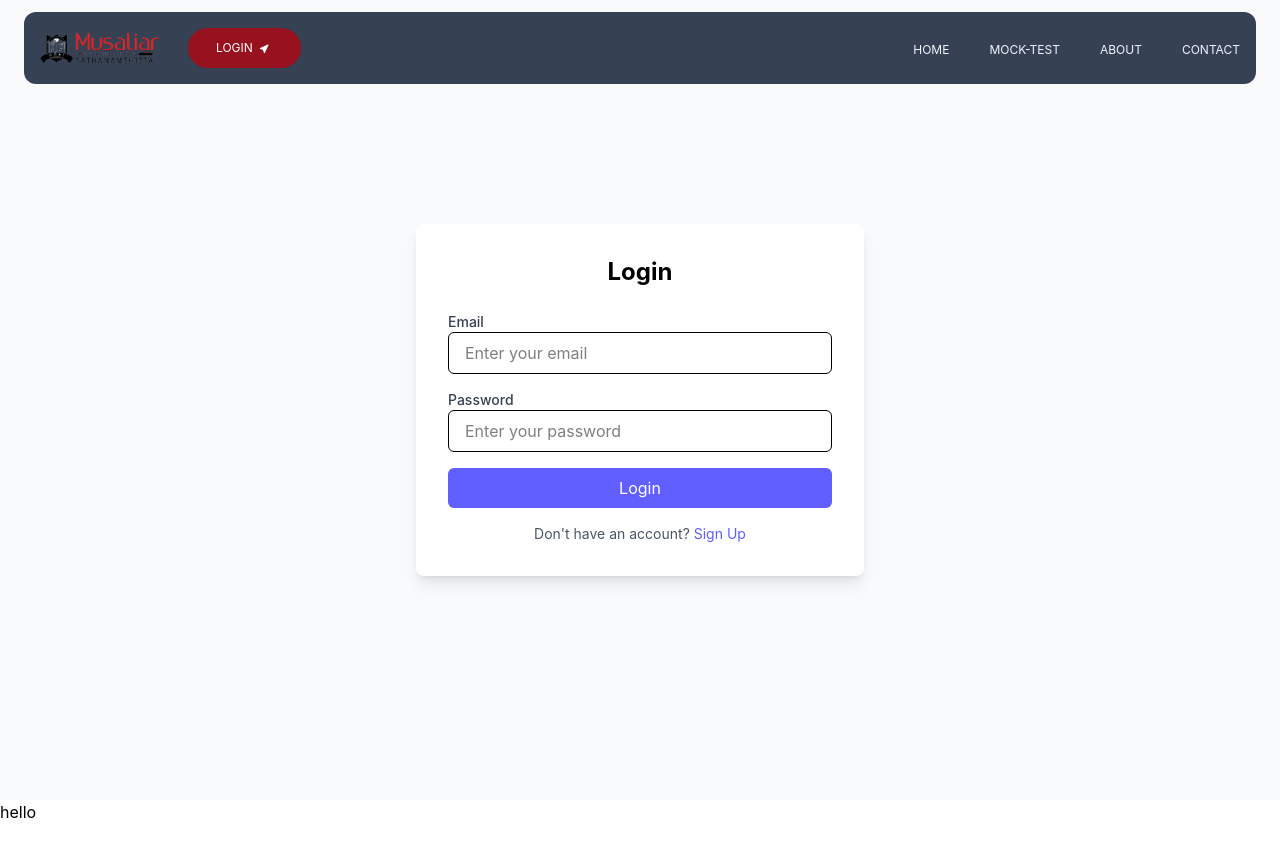
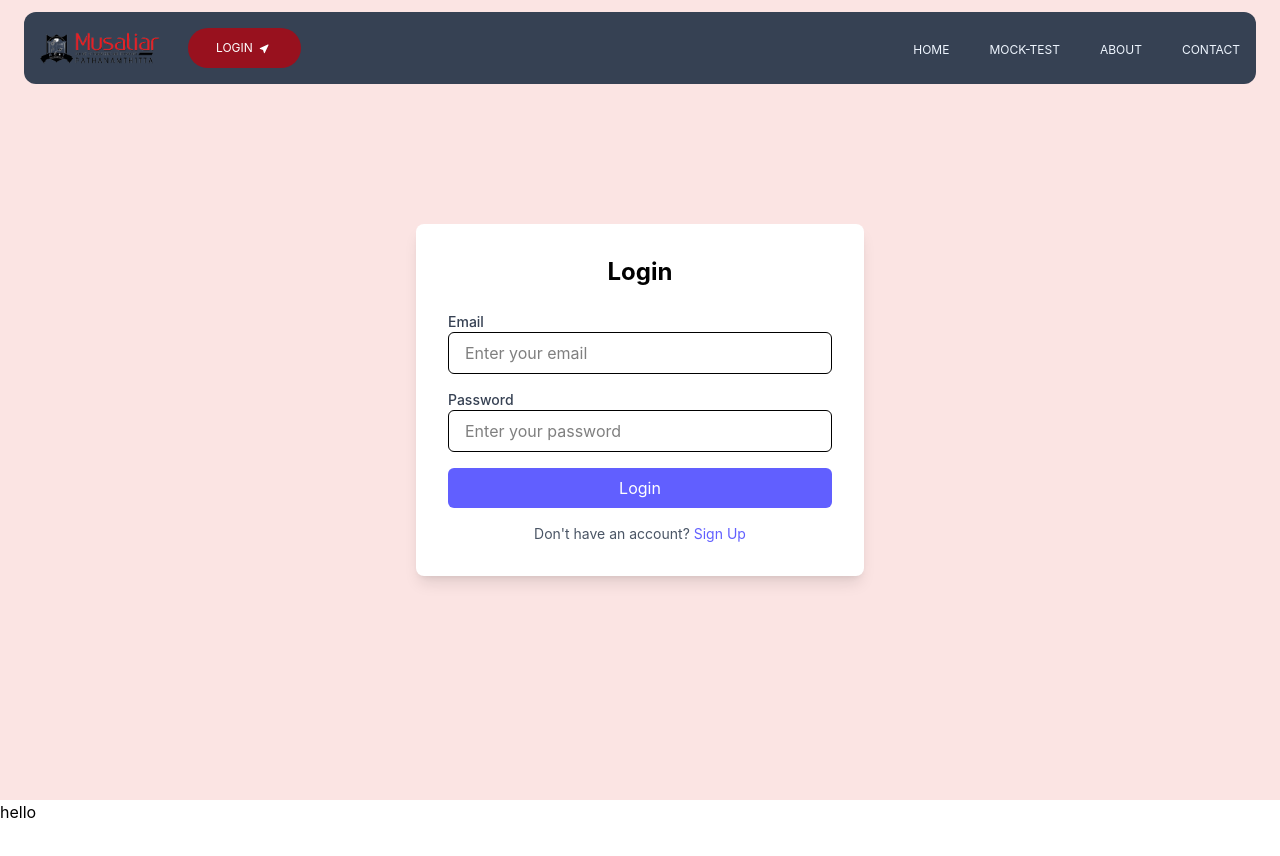
Before and after one commit to mransif/work-one, a React (Vite) app in the folder frontend/: page /auth in a window 1280 px wide. Shown: the top 856 px of the page. Built offline with nearby package versions, Linux system fonts and the light colour scheme.

Commit message:
login bg fix

```diff
--- a/frontend/src/Components/Auth.jsx
+++ b/frontend/src/Components/Auth.jsx
@@ -81,7 +81,7 @@ const Auth = () => {
   }, [token, navigate]);
 
   return (
-    <div className="min-h-screen flex items-center justify-center p-6 bg-gray-50">
+    <div className="min-h-screen flex items-center justify-center p-6 ">
       <div className="bg-white shadow-lg rounded-lg p-8 max-w-md w-full">
         <h2 className="text-2xl font-bold text-center mb-6">
           {isLogin ? "Login" : "Sign Up"}
```
